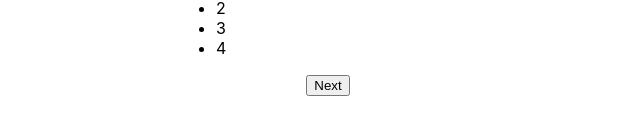
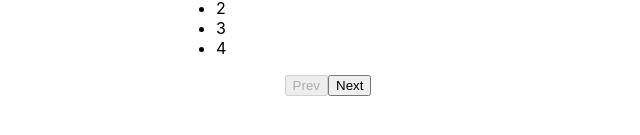
Before and after one commit to DelFlumen/quiz-app, a React (Create React App) app: page / in a window 1280 px wide. Shown: the part 189-324 px from the top of the page, without its empty margins (312-952 px from the left). Built offline with nearby package versions, Linux system fonts and the light colour scheme.

Commit message:
fix: fix prev btn

```diff
--- a/src/App.tsx
+++ b/src/App.tsx
@@ -69,10 +69,12 @@ function App() {
         />
       )}
       <div>
-        {isQuizDone ? (
-          <button onClick={handleRestart}>Restart</button>
-        ) : currQuestion > 1 ? (
-          <button onClick={() => setCurrQuestion((prevState) => prevState - 1)}>
+        {isQuizDone && <button onClick={handleRestart}>Restart</button>}
+        {!isQuizDone ? (
+          <button
+            disabled={currQuestion < 2}
+            onClick={() => setCurrQuestion((prevState) => prevState - 1)}
+          >
             Prev
           </button>
         ) : null}
```
